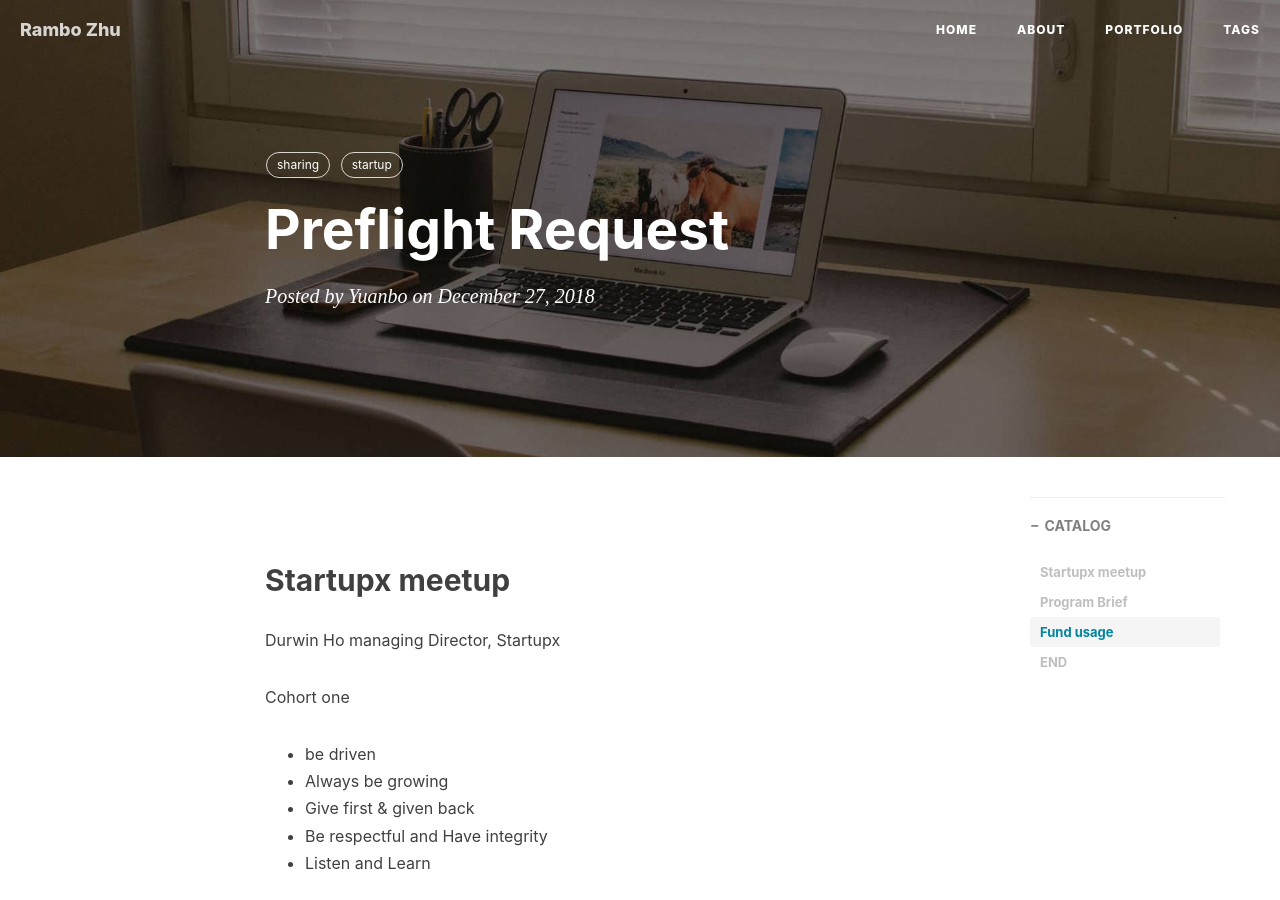
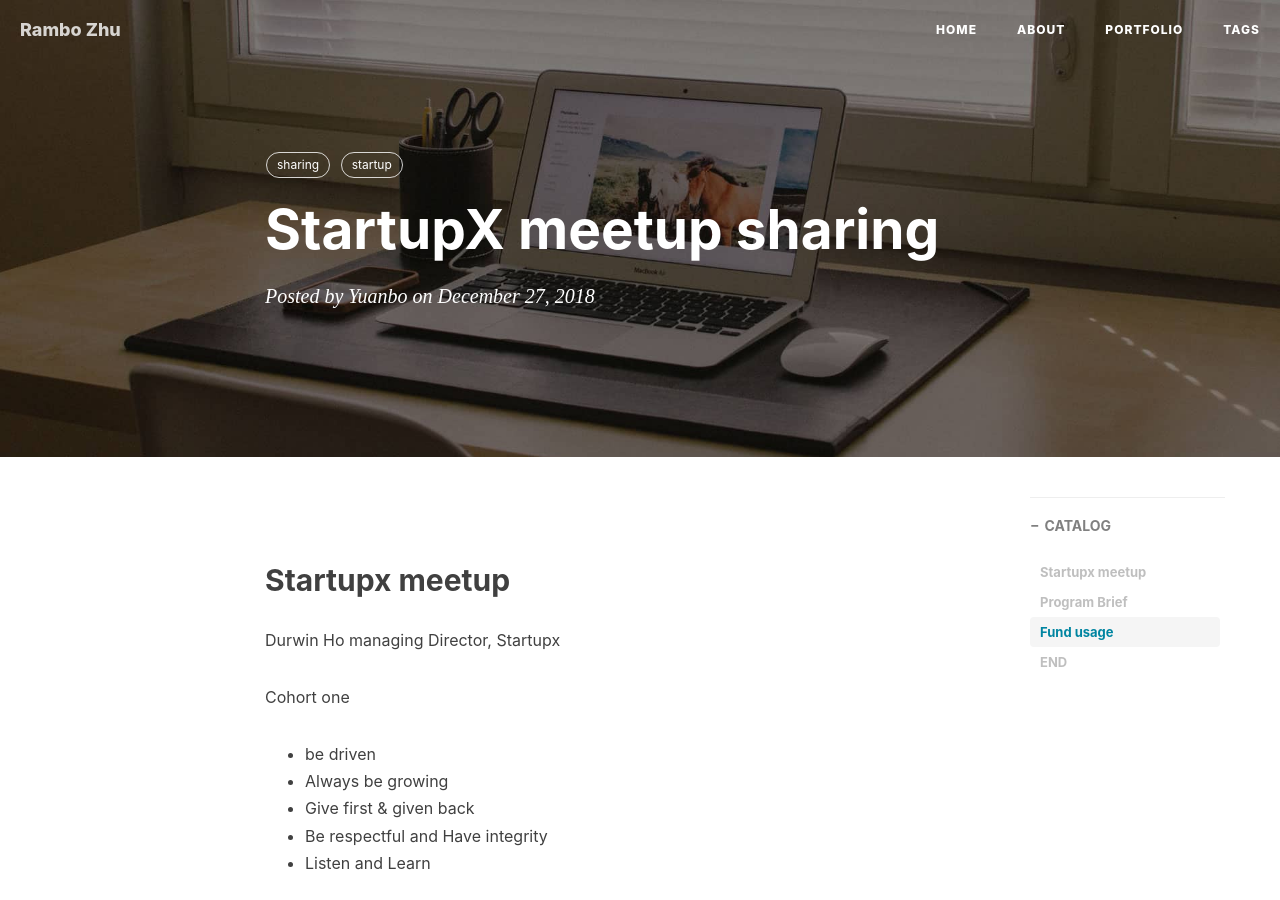
Before and after one commit to freerambo/freerambo.github.io, a Jekyll site: the page built from _posts/2018-12-17-startupx-sharing.markdown, in a window 1280 px wide and 900 px high. Built offline with Jekyll 4.4.1, drawn with Linux system fonts in a browser that asks for light colours; nearby versions of some CDN libraries; comment, search, counter and statistics services are not loaded.

Commit message:
update title

```diff
--- a/_posts/2018-12-17-startupx-sharing.markdown
+++ b/_posts/2018-12-17-startupx-sharing.markdown
@@ -1,6 +1,6 @@
 ---
 layout:     post
-title:      "Preflight Request"
+title:      "StartupX meetup sharing"
 subtitle:   ""
 date:       2018-12-27 16:21:00
 author:     "Yuanbo"
```
